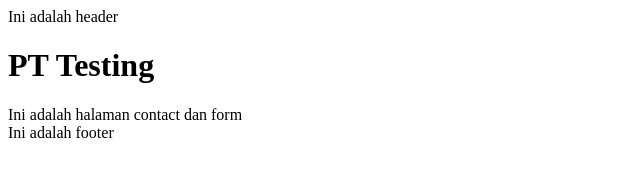
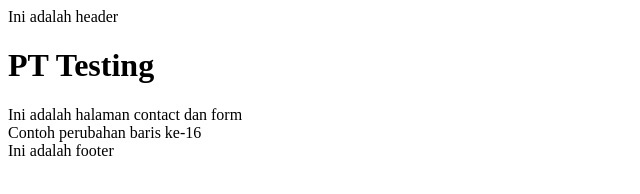
Before and after one commit to dioheryan/CompanyProfile, a plain HTML site: page contact-us.html in a window 1280 px wide. Shown: the whole page, without its empty margins (0-640 px from the left). Drawn offline with Linux system fonts and the light colour scheme.

Commit message:
Menambah penjelasan contact us

```diff
--- a/contact-us.html
+++ b/contact-us.html
@@ -14,6 +14,7 @@
 
     <div>Ini adalah halaman contact dan form</div>
 
+    <div>Contoh perubahan baris ke-16</div>
 
     <footer>Ini adalah footer</footer>
 </body>
```
